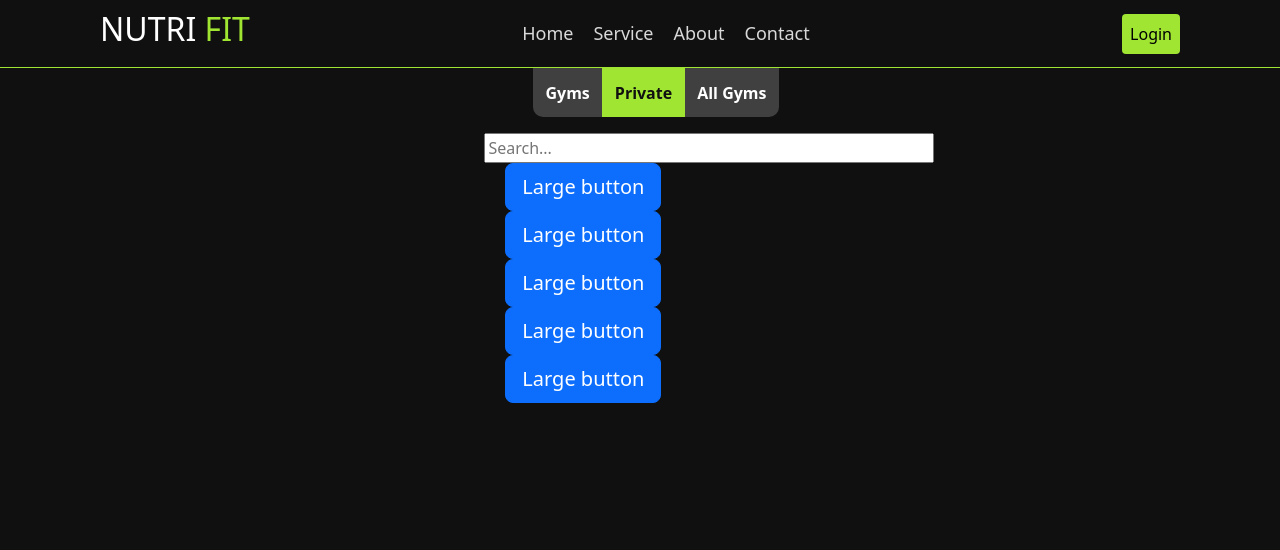
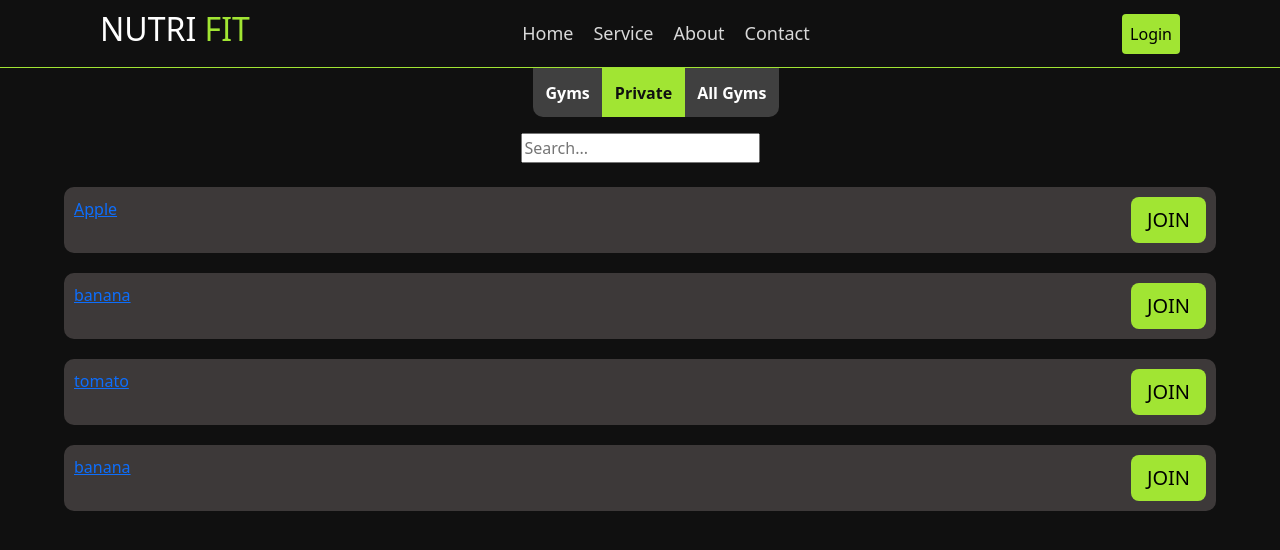
Before and after one commit to usfaql/MERAKI_Academy_Project_5_forked, a React (Create React App) app in the folder frontend/: page /privateuser in a window 1280 px wide. Shown: the top 550 px of the page. Built offline with nearby package versions, Linux system fonts and the light colour scheme.

Commit message:
private user DESIGN

```diff
--- a/frontend/src/components/PrivateUser/Private_user.js
+++ b/frontend/src/components/PrivateUser/Private_user.js
@@ -1,97 +1,109 @@
-import React from 'react'
-import './style.css';
-import { useState } from 'react';
-import Card from 'react-bootstrap/Card';
-import Button from 'react-bootstrap/Button';
-
+import React from "react";
+import "./style.css";
+import { useState } from "react";
+import Button from "react-bootstrap/Button";
 
 const Private_user = () => {
-
-    const [selected , setSelected] = useState('private');
+  const [selected, setSelected] = useState("private");
 
   const [searchInput, setSearchInput] = useState("");
 
-    const myArray = ['Apple', 'Banana', 'Orange', 'Grapes', 'Pineapple'];
-
+  const myArray = ["Apple", "banana",'tomato' ,'banana'];
 
   const SearchBar = ({ data }) => {
-        const [search, setSearch] = useState('');
+    const [search, setSearch] = useState("");
 
     const handleSearch = (e) => {
       setSearch(e.target.value);
     };
 
-        const filteredData = data.filter(item =>
+    const filteredData = data.filter((item) =>
       item.toLowerCase().includes(search.toLowerCase())
     );
 
     return (
       <div>
+        <div className="ser">
           <input
           type="text"
           value={search}
           onChange={handleSearch}
           placeholder="Search..."
-                className='search_bar'
+          className="search_bar"
         />
-              <div >
+        </div>
+
         <div>
+          <br />
+          <div className="coachs">
+
             {filteredData.map((item) => (
-                  <div className='coach_bar'>
+              <div className="coach_bar">
+                <a className="coach_info">
+                    {item}</a>
 
-                    <div className='coach_info'>
+                <a className="coach_btn">
+                  <Button size="lg">
+                    JOIN
+                      </Button>
+
+
+                </a>
 
 
               </div>
-
-                        <div className='coach_btn'>
-                        <Button variant="primary" size="lg">
-                             Large button
-                                 </Button>
-                        </div>
-
-
-
-
-                  </div>
-
-
-
-
             ))}
           </div>
         </div>
       </div>
-        )
-        }
-
-
-
-
-
+    );
+  };
 
   return (
-    <div className='private_user'>
+    <div className="private_user">
       <div>
-        <ul className='contener-navbar-home'>
-            <li className={selected === "gym" ? "nav-home gyms-selected": "nav-home gyms"} onClick={()=>{
-              setSelected("gym")
-            }}>Gyms</li>
-            <li className={selected === "private" ? "nav-home private-selected" : "nav-home private"} onClick={()=>{
-              setSelected("private")
-            }}>Private</li>
-            <li className={selected === "allgym" ? "nav-home all-gyms-selected" : "nav-home all-gyms"} onClick={()=>{
-              setSelected("allgym")
-            }}>All Gyms</li>
+        <ul className="contener-navbar-home">
+          <li
+            className={
+              selected === "gym" ? "nav-home gyms-selected" : "nav-home gyms"
+            }
+            onClick={() => {
+              setSelected("gym");
+            }}
+          >
+            Gyms
+          </li>
+          <li
+            className={
+              selected === "private"
+                ? "nav-home private-selected"
+                : "nav-home private"
+            }
+            onClick={() => {
+              setSelected("private");
+            }}
+          >
+            Private
+          </li>
+          <li
+            className={
+              selected === "allgym"
+                ? "nav-home all-gyms-selected"
+                : "nav-home all-gyms"
+            }
+            onClick={() => {
+              setSelected("allgym");
+            }}
+          >
+            All Gyms
+          </li>
         </ul>
       </div>
-      <div className='search_bar'>
+      <div className="search_bar">
         <SearchBar data={myArray} />
       </div>
+    </div>
+  );
+};
 
-
-    </div>
-  )
-}
-
-export default Private_user
+export default Private_user;
--- a/frontend/src/components/PrivateUser/style.css
+++ b/frontend/src/components/PrivateUser/style.css
@@ -1,23 +1,55 @@
-.private_user{
+.private_user {
   background-color: #101010;
   min-height: calc(100vh - 68px);
-    user-select: none;
+  /* user-select: none; */
+  display: flex;
+  flex-direction: column;
+  align-items: center;
 }
 
-.contener-navbar-home{
+.contener-navbar-home {
   user-select: none;
   display: flex;
   justify-content: center;
   list-style: none;
   color: #101010;
+  /* align-self: center; */
+}
+.ser{
+    width: 100%;
 
 }
+.search_bar {
 
-.search_bar{
-    width: 450px;
+  /* width: 450px;
   position: relative;
-    left: 28%;
+  left: 28%; */
+/* width: 60%; */
+/* align-self:center ; */
 }
-.coach_bar{
+
+.coachs {
+    display: flex;
+    flex-direction: column;
+    gap: 20px;
+    align-items: center;
+    width:100vw;
+}
+.coach_bar {
+  background-color: #3d3939;
+  width:90%;
+  padding: 10px;
+  border-radius: 10px;
 
 }
+.coach_info {
+    float: left;
+}
+
+.coach_btn Button{
+  float: right;
+  background-color: #A1E533;
+  color: black;
+  border: 0;
+  /* padding: 20px; */
+}
```
Also changed, not shown: 1 other file (tests, documents, lock files or other folders). Lines whose indentation alone changed are shown as unchanged.
